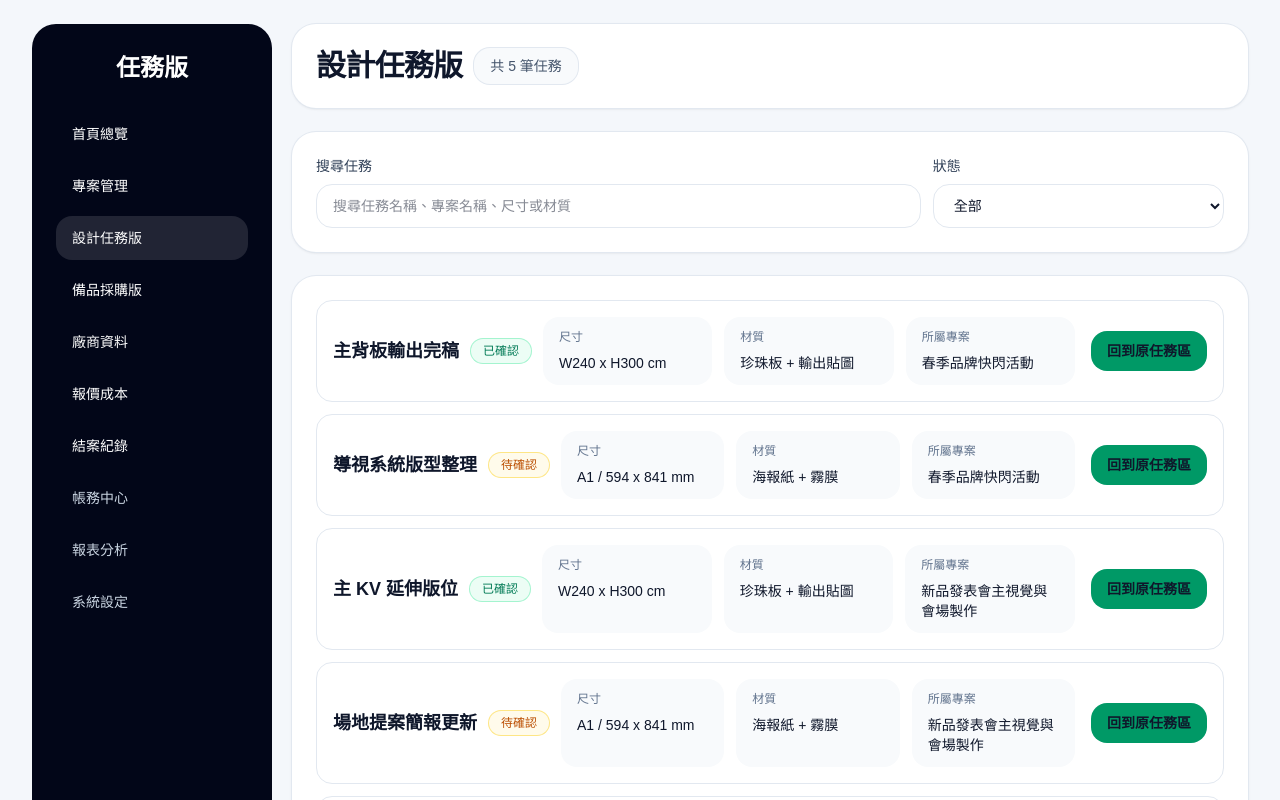
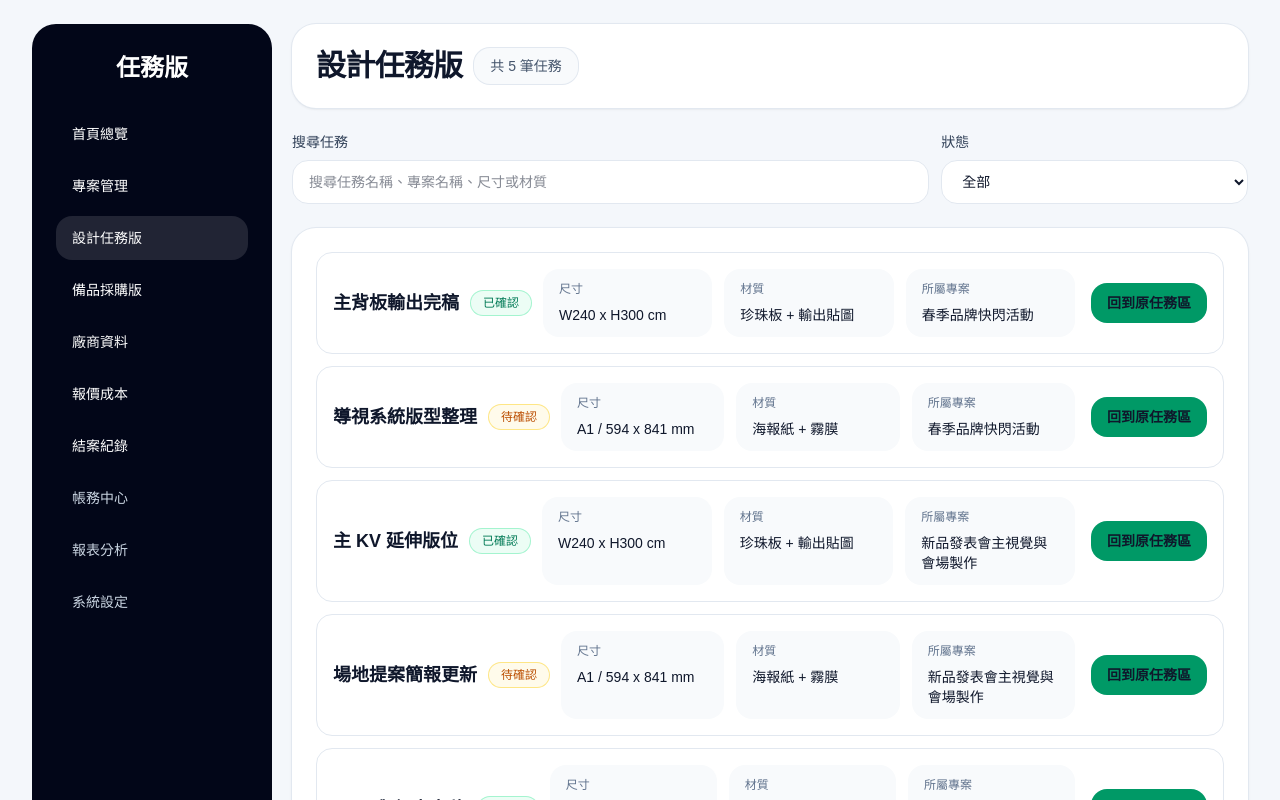
Before and after one commit to willy841/projectflow, a Next.js app in the folder project-mgmt/: page /design-tasks in a window 1280 px wide. Shown: the top 800 px of the page. Built offline with nearby package versions, Linux system fonts and the light colour scheme.

Commit message:
fix: remove extra board header treatment

```diff
--- a/project-mgmt/src/app/design-tasks/page.tsx
+++ b/project-mgmt/src/app/design-tasks/page.tsx
@@ -41,7 +41,7 @@ export default function DesignTasksPage() {
         </div>
       </header>
 
-      <section className="rounded-3xl bg-white p-6 shadow-sm ring-1 ring-slate-200">
+      <section className="rounded-3xl border-0 bg-transparent p-0 shadow-none ring-0">
         <div className="grid gap-3 xl:grid-cols-[minmax(0,1.35fr)_minmax(220px,0.65fr)]">
           <label className="flex flex-col gap-2">
             <span className="text-sm font-medium text-slate-700">搜尋任務</span>
--- a/project-mgmt/src/app/procurement-tasks/page.tsx
+++ b/project-mgmt/src/app/procurement-tasks/page.tsx
@@ -41,7 +41,7 @@ export default function ProcurementTasksPage() {
         </div>
       </header>
 
-      <section className="rounded-3xl bg-white p-6 shadow-sm ring-1 ring-slate-200">
+      <section className="rounded-3xl border-0 bg-transparent p-0 shadow-none ring-0">
         <div className="grid gap-3 xl:grid-cols-[minmax(0,1.35fr)_minmax(220px,0.65fr)]">
           <label className="flex flex-col gap-2">
             <span className="text-sm font-medium text-slate-700">搜尋任務</span>
```
